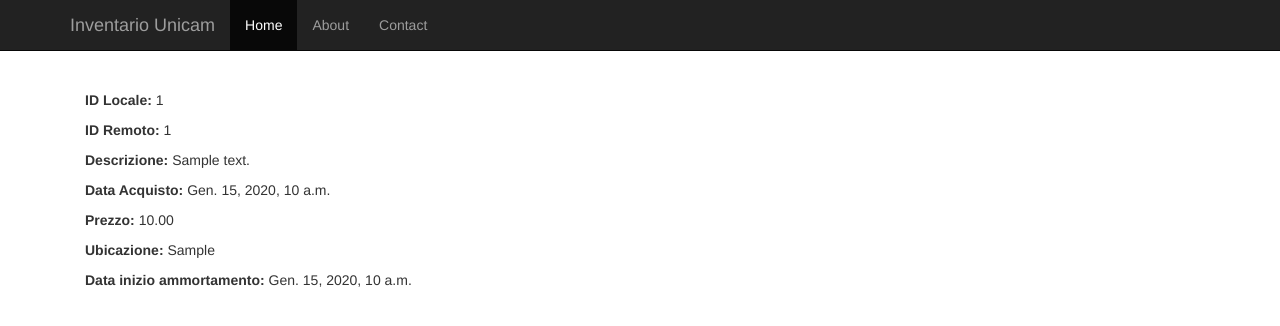
After one commit to a4ucoop/SegreteriaInventario, a Django app: page /prova/show/1/ in a window 1280 px wide. The commit adds this page. Shown: the top 326 px of the page. Run offline with Django 3.2, Linux system fonts and the light colour scheme; tables that the repository leaves empty hold one stand-in row (values such as "Sample post"); some libraries are stand-ins or nearby versions.

Commit message:
[ShowSingleItem] Implementata la vista che mostra i dettagli di un singolo item

```diff
--- a/SegreteriaInventario/prova/templates/prova/provaLocal.html
+++ b/SegreteriaInventario/prova/templates/prova/provaLocal.html
@@ -23,7 +23,7 @@
     <tbody>
 	{% for row in rows %}
 		<tr>
-			<td>{{ row.id }}</td>
+			<td><a href="{% url 'prova.views.showSingleItem' row.id %}">{{ row.id }}</a></td>
             <td>{{ row.item_id }}</td>
 			<td>{{ row.description }}</td>
 			<td>{{ row.purchase_date }}</td>
--- /dev/null
+++ b/SegreteriaInventario/prova/templates/prova/singleItem.html
@@ -0,0 +1,10 @@
+{% extends "base.html" %}
+{% block body %}
+<p class="text-left"><b>ID Locale: </b>{{ id }}</p>
+<p class="text-left"><b>ID Remoto: </b>{{ item_id }}</p>
+<p class="text-left"><b>Descrizione: </b>{{ description }}</p>
+<p class="text-left"><b>Data Acquisto: </b>{{ purchase_date }}</p>
+<p class="text-left"><b>Prezzo: </b>{{ price }}</p>
+<p class="text-left"><b>Ubicazione: </b>{{ location }}</p>
+<p class="text-left"><b>Data inizio ammortamento: </b>{{ depreciation_starting_date }}</p>
+{% endblock %}
--- a/SegreteriaInventario/prova/urls.py
+++ b/SegreteriaInventario/prova/urls.py
@@ -8,4 +8,5 @@ urlpatterns = [
     url(r'^remote/', views.showRemoteDB, name='showRemoteDB'),
     url(r'^update/partial', views.checkUpdate, name='checkUpdate'),
     url(r'^update/complete', views.updateLocalDB, name='updateLocalDB'),
+    url(r'^show/([0-9]+)/$', views.showSingleItem, name='showSingleItem'),
 ]
--- a/SegreteriaInventario/prova/views.py
+++ b/SegreteriaInventario/prova/views.py
@@ -180,3 +180,18 @@ def checkUpdate(request):
         # }
         # return render (request,'prova/provaLocal.html',context)
         return redirect('showLocalDB')
+
+
+def showSingleItem(request, local_id):
+    print local_id
+    item = Item.objects.get(id=local_id)
+    context ={
+        'id': item.id,
+        'item_id': item.item_id,
+        'description': item.description,
+        'purchase_date': item.purchase_date,
+        'price': item.price,
+        'location': item.location,
+        'depreciation_starting_date': item.depreciation_starting_date,
+    }
+    return render (request, 'prova/singleItem.html', context)
```
